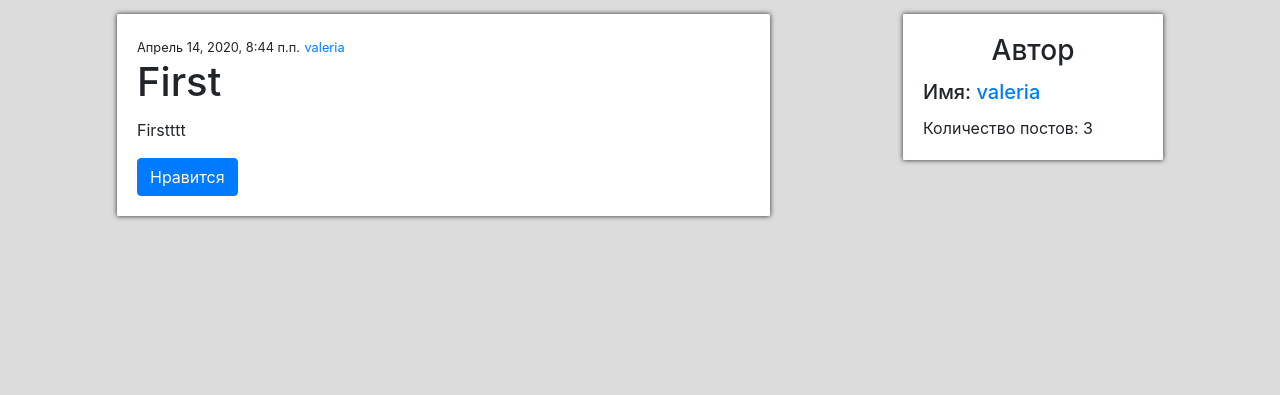
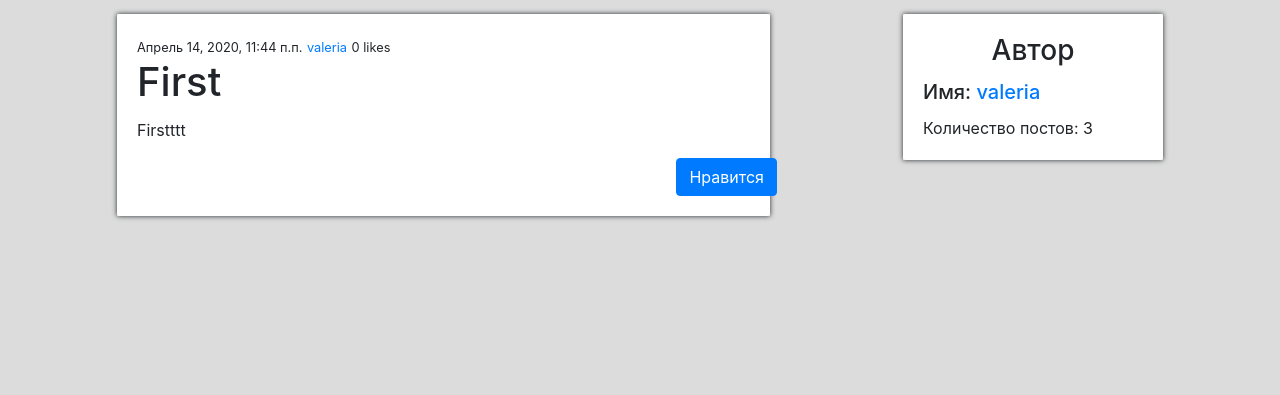
Before and after one commit to ValeriaSaparina/blog, a Django app: page /posts/1 in a window 1280 px wide. Shown: the part 56-451 px from the top of that part. Run offline with Django 3.2, Linux system fonts and the light colour scheme; data comes from the database, SQL or seed files in the repository; the page is wider than the window, and the part outside it is not shown; some libraries are stand-ins or nearby versions.

Commit message:
The end3

```diff
--- a/blog/settings.py
+++ b/blog/settings.py
@@ -103,7 +103,7 @@ AUTH_PASSWORD_VALIDATORS = [
 
 LANGUAGE_CODE = 'ru-RU'
 
-TIME_ZONE = 'UTC'
+TIME_ZONE = 'Europe/Moscow'
 
 USE_I18N = True
 
--- a/blog/urls.py
+++ b/blog/urls.py
@@ -29,7 +29,8 @@ urlpatterns = [
     path('users/', views.users, name='users'),
     path('author/<str:username>', views.u_details, name='author'),
     path('posts/<str:post_id>', views.p_details, name='post'),
-    path('edit', views.edit, name="edit"),
+    path('author/edit', views.edit, name="edit"),
+    path('posts/<int:post_id>/edit', views.post_edit, name='post_edit'),
     path('new_post/', views.new_post, name='new_post'),
 
     path('login/', vw.LoginView.as_view(), name='login'),
--- a/records/templates/records/post_details.html
+++ b/records/templates/records/post_details.html
@@ -7,12 +7,15 @@
               <div class="card-body" style="box-shadow: 0 0 5px;">
                   <small>{{ post.pub_date }}</small>
                   <small><a href="{% url 'author' author.id%}">{{ author.nickname }}</a></small>
+                  <small>{{ post.likes }} likes</small>
                   <h1 class="card-title">{{ post.title }}</h1>
                   <p class="card-text">{{ post.text }}</p>
                   {% if flag %}
-                    <button class="btn btn-primary">Редактировать</button>
+                    <a href="{% url 'post_edit' post.id %}"><button class="btn btn-primary" style="margin-left: 85%">Редактировать</button></a>
                   {% else %}
-                    <button class="btn btn-primary" type="submit">Нравится</button>
+                    <form method="POST">{% csrf_token %}
+                        <button class="btn btn-primary" type="submit" style="margin-left: 88%">Нравится</button>
+                    </form>
                   {% endif %}
               </div>
             </div>
--- a/records/views.py
+++ b/records/views.py
@@ -2,7 +2,7 @@ from django.contrib.auth import login
 from django.shortcuts import render, redirect, get_object_or_404
 from django.utils import timezone
 
-from .forms import AuthorForm, RegistrationForm
+from .forms import AuthorForm, RegistrationForm, PostEditForm
 from .forms import NewPostForm
 from .models import User, Post, Profile
 
@@ -53,10 +53,14 @@ def p_details(request, post_id):
     post = Post.objects.get(pk=post_id)
     profile_id = post.profile_id.id
     author = get_object_or_404(Profile, pk=profile_id)
+    if request.method == "POST":
+        post.likes = post.likes + 1
+        post.save()
     if profile_id == request.user.id:
         flag = True
     else:
         flag = False
+    print(post.likes)
     return render(request, 'records/post_details.html', {'post': post, 'author': author, 'flag': flag})
 
 
@@ -124,3 +128,20 @@ def edit(request):
     else:
         form = AuthorForm()
         return render(request, 'records/author_edit.html', {'info': info})
+
+
+def post_edit(request, post_id):
+    post = Post.objects.get(pk=post_id)
+    if request.method == 'POST':
+        form = PostEditForm(request.POST)
+        if form.is_valid():
+            form.save()
+        title = form.cleaned_data.get('title')
+        text = form.cleaned_data.get('text')
+        post.title = title
+        post.text = text
+        post.save()
+        return redirect('/posts/' + str(post_id))
+    else:
+        form = PostEditForm()
+        return render(request, 'records/post_edit.html', {'form': form, 'post': post})
```
Also changed, not shown: records/forms.py (+9 -0 lines), db.sqlite3.
